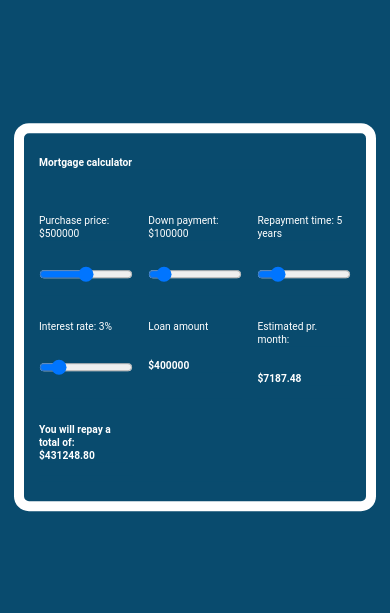
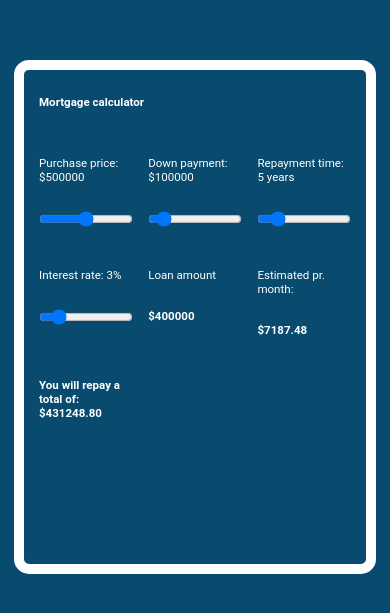
Before and after one commit to szymonp1992/mortgage-calculator-web-app, a Vue app: page / in a window 390 px wide. Shown: the part 105-718 px from the top of the page. Built offline with nearby package versions, Linux system fonts and the light colour scheme.

Commit message:
Styled mortgage calculator container

```diff
--- a/src/App.vue
+++ b/src/App.vue
@@ -158,7 +158,7 @@ export default {
   top: 50%;
   left: 50%;
   transform: translate(-50%, -50%);
-  height: 60%;
+  height: 80%;
   width: 80%;
   border: 10px solid white;
   border-radius: 15px;
@@ -167,10 +167,10 @@ export default {
 
 @media (max-width: 700px) {
   * {
-    font-size: 0.8rem;
+    font-size: 0.85rem;
   }
   .app-container {
-    height: 40%;
+    height: 55%;
   }
 }
 
```
